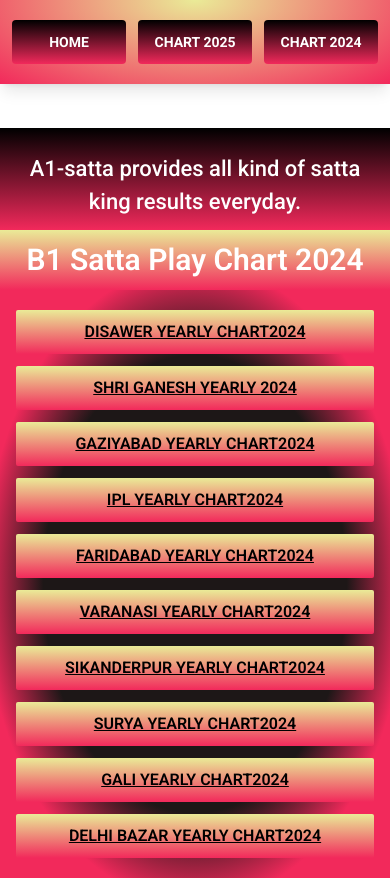
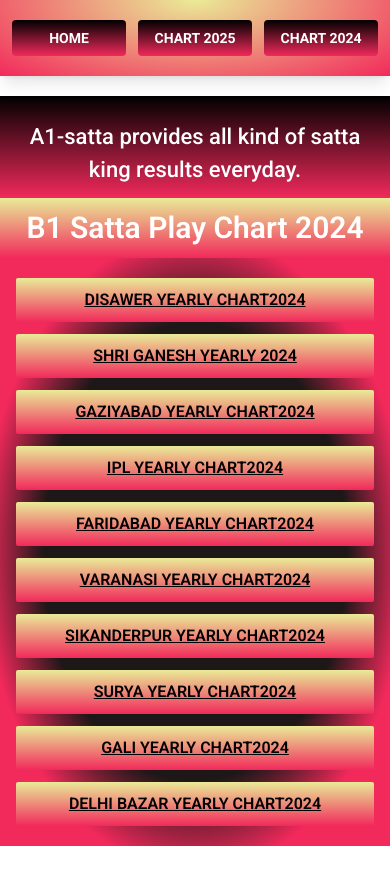
Before and after one commit to prince16329-glitch/satta-play, a Next.js app: page /chart2024 in a window 390 px wide. After the commit the page ends 862 px from the top, so only its background shows below. Built offline with nearby package versions, Linux system fonts and the light colour scheme.

Commit message:
commit changes in table

```diff
--- a/src/app/chart2024/ChartTwo.jsx
+++ b/src/app/chart2024/ChartTwo.jsx
@@ -15,7 +15,7 @@ const ChartTwo = () => {
   ];
 
   return (
-    <div className=" mt-16 max-sm:mt-24 max-sm:pt-8 py-4">
+    <div className="mt-20 min-[494px]:mt-14 py-4">
       <h1 className=" bg-gradientredblack pb-3 text-[22px] text-white font-medium text-center px-3 pt-6">
         A1-satta provides all kind of satta king results everyday.
       </h1>
--- a/src/app/chart2025/ChartOne.jsx
+++ b/src/app/chart2025/ChartOne.jsx
@@ -15,7 +15,7 @@ const ChartOne = () => {
   ];
 
   return (
-    <div className="mt-16 max-sm:mt-24 max-sm:pt-8 py-4">
+    <div className="mt-20 min-[494px]:mt-14 py-4">
       <h1 className="bg-gradientredblack pb-3 text-[22px] text-white font-medium text-center px-3 pt-6">
         A1-satta provides all kind of satta king results everyday.
       </h1>
--- a/src/components/GameSection.jsx
+++ b/src/components/GameSection.jsx
@@ -143,9 +143,9 @@ const GameSection = () => {
     <>
       {/* === TOP DYNAMIC SECTION === */}
       <div className="bg-white pt-2">
-        <p className="text-center mt-2">
+        <div className="text-center mt-2">
           <DateTime />
-        </p>
+        </div>
         <hr className="border-dashed w-full mx-auto my-3" />
 
         <div className="flex text-2xl sm:text-3xl md:text-4xl mx-auto text-center w-full font-semibold flex-col gap-5 item-center justify-center">
@@ -222,6 +222,7 @@ const GameSection = () => {
                   <span className="flex items-center gap-1 text-nowrap">
                     ⏰ {game.name}
                   </span>
+                  <span>---------</span>
                   {/* Right side: time */}
                   <span className="text-nowrap">{game.time}</span>
                 </div>
--- a/src/components/SattaDashboard.jsx
+++ b/src/components/SattaDashboard.jsx
@@ -87,13 +87,13 @@ const SattaDashboard = () => {
                           rowIndex % 2 !== 0 ? "bg-gray-200" : ""
                         }`}
                       >
-                        <td className="border border-theme-primary px-3 py-2 text-center text-black bg-yellow-300 text-sm font-medium sticky left-0 z-10">
+                        <td className="border border-theme-primary px-3 py-2 text-center text-black bg-yellow-300 border-r border-black text-sm font-medium sticky left-0 z-10">
                           {rowIndex + 1}
                         </td>
                         {gameResults.slice(0, 10).map((_, gameIndex) => (
                           <td
                             key={gameIndex}
-                            className="border border-theme-primary px-3 py-2 text-center text-black text-sm"
+                            className="border border-theme-primary px-3 py-2  text-center text-black text-sm"
                           >
                             XX
                           </td>
--- a/src/components/common/Navbar.jsx
+++ b/src/components/common/Navbar.jsx
@@ -58,7 +58,7 @@ const Navbar = () => {
               <Link
                 href={link.href}
                 key={link.id}
-                className="bg-gradientredblack text-center hover:-translate-y-1 flex items-center justify-center px-4 sm:px-5 md:px-6 py-3 rounded cursor-pointer transition"
+                className="bg-gradientredblack text-center hover:-translate-y-1 flex items-center justify-center px-4 sm:px-5 md:px-6 py-2 sm:py-3 rounded cursor-pointer transition"
               >
                 <p className="text-base max-sm:text-sm m-0 font-bold uppercase text-white">
                   {link.title}
```
